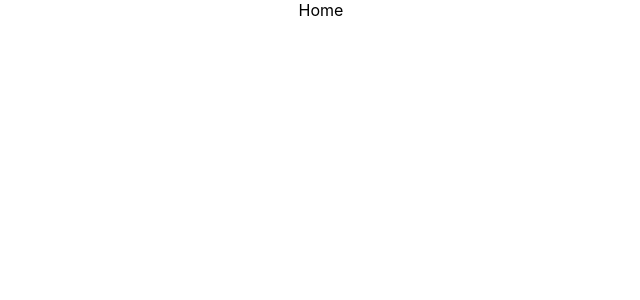
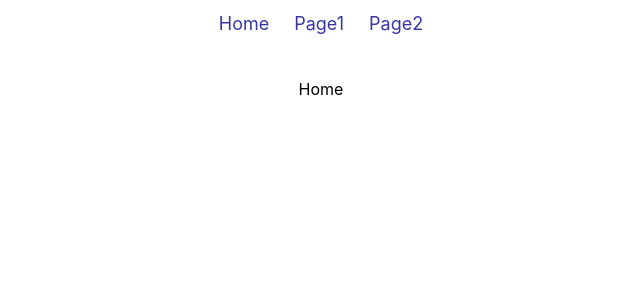
Before and after one commit to Toine-prog/TrainingContextAPIReact, a React (Create React App) app in the folder app/: page / in a window 1280 px wide. Shown: the top 300 px of the page, without its empty margins (319-959 px from the left). Built offline with nearby package versions, Linux system fonts and the light colour scheme.

Commit message:
navigation terminée

```diff
--- a/app/src/App.css
+++ b/app/src/App.css
@@ -1,3 +1,35 @@
+* {
+  margin: 0;
+  padding: 0;
+  box-sizing: border-box;
+}
+
 .App {
+  margin: 1% 10%;
+}
+
+ a {
+  text-decoration: none;
+  color: rgb(54, 54, 165);
+ }
+
+.menu {
+  display: flex;
+  column-gap: 25px;
+  font-size: 18px;
+  justify-content: center;
+  margin-bottom: 45px;
+}
+
+.menu a {
+  transition: all 0.2s ease-in;
+}
+
+.menu a:hover {
+  color: rgb(22, 22, 118);
+  scale: 1.1;
+}
+
+.page {
   text-align: center;
 }
--- a/app/src/App.js
+++ b/app/src/App.js
@@ -5,12 +5,14 @@ import {
   Routes,
 } from 'react-router-dom';
 import React from 'react';
-import { Home, Page1, Page2 } from './Pages'
+import { Home, Page1, Page2 } from './pages';
+import { NavMenu } from './components';
 
 function App() {
   return (
     <div className="App">
       <Router>
+        <NavMenu />
         <Routes>
           <Route path='/' element={<Home />} />
           <Route path='/page1' element={<Page1 />} />
--- a/app/src/Pages/Home.js
+++ b/app/src/Pages/Home.js
@@ -2,7 +2,7 @@ import React from 'react'
 
 const Home = () => {
   return (
-    <div>Home</div>
+    <div className="page">Home</div>
   )
 }
 
--- a/app/src/Pages/Page1.js
+++ b/app/src/Pages/Page1.js
@@ -2,7 +2,7 @@ import React from 'react'
 
 const Page1 = () => {
   return (
-    <div>Page1</div>
+    <div className="page">Page1</div>
   )
 }
 
--- a/app/src/Pages/Page2.js
+++ b/app/src/Pages/Page2.js
@@ -2,7 +2,7 @@ import React from 'react'
 
 const Page2 = () => {
   return (
-    <div>Page2</div>
+    <div className="page">Page2</div>
   )
 }
 
--- /dev/null
+++ b/app/src/components/NavMenu.js
@@ -0,0 +1,14 @@
+import React from 'react';
+import { Link } from 'react-router-dom';
+
+const NavMenu = () => {
+  return (
+    <div className="menu">
+        <Link to='/'>Home</Link>
+        <Link to='/page1'>Page1</Link>
+        <Link to='/page2'>Page2</Link>
+    </div>
+  )
+}
+
+export default NavMenu
--- /dev/null
+++ b/app/src/components/index.js
@@ -0,0 +1,3 @@
+import NavMenu from "./NavMenu";
+
+export { NavMenu }
```
